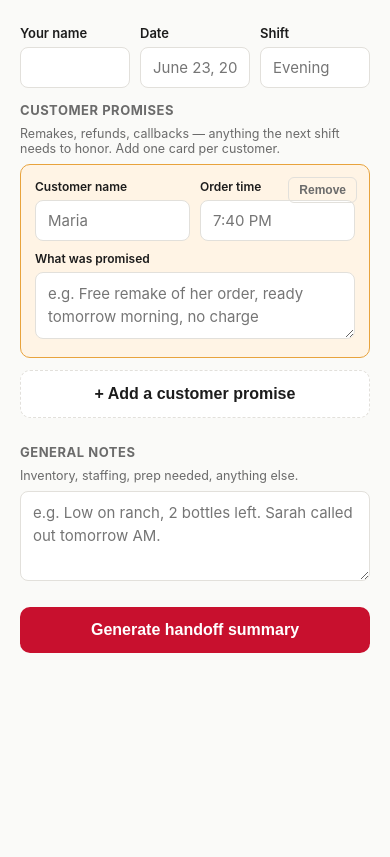
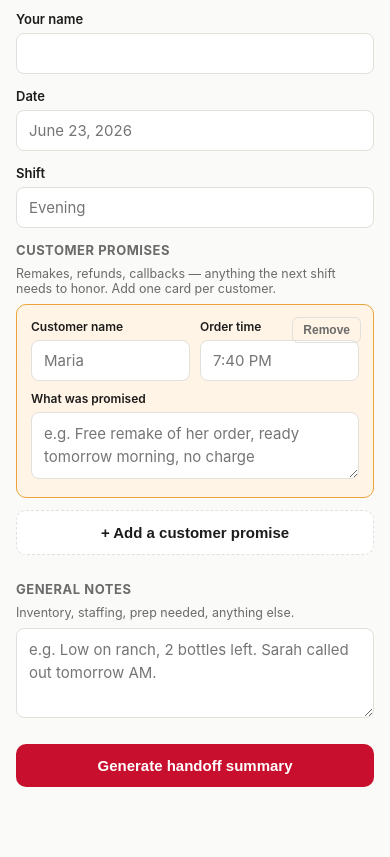
Before and after one commit to PG561/shift-handoff-tool, a website: page public/index.html in a window 390 px wide. Shown: the part 119-976 px from the top of the page. Before the commit the page ends 862 px from the top, so only its background shows below. Drawn offline with Linux system fonts and the light colour scheme.

Commit message:
Make page responsive for mobile screens

```diff
--- a/public/index.html
+++ b/public/index.html
@@ -2,6 +2,7 @@
 <html lang="en">
 <head>
 <meta charset="UTF-8">
+<meta name="viewport" content="width=device-width, initial-scale=1.0">
 <title>Shift Handoff Tool</title>
 <style>
   :root {
@@ -177,6 +178,27 @@
     margin-bottom: 4px;
   }
   .add-btn:hover { border-color: var(--red); color: var(--red); }
+
+  @media (max-width: 480px) {
+    .wrap {
+      padding: 20px 16px 60px;
+    }
+    header h1 {
+      font-size: 20px;
+    }
+    .row {
+      flex-direction: column;
+      gap: 14px;
+    }
+    .promise-card .row {
+      flex-direction: row;
+      gap: 10px;
+    }
+    button {
+      padding: 13px;
+      font-size: 15px;
+    }
+  }
 </style>
 </head>
 <body>
```
